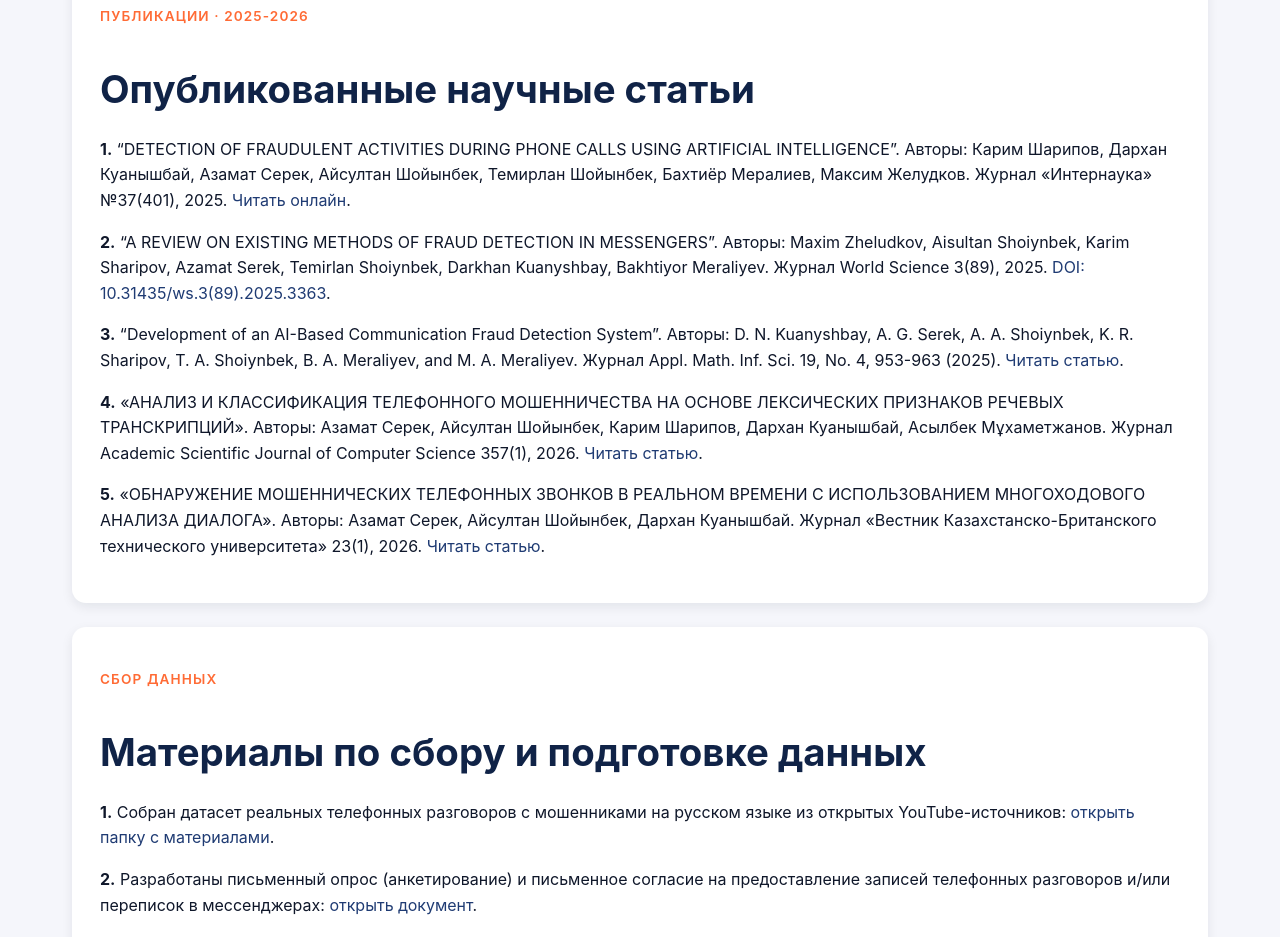
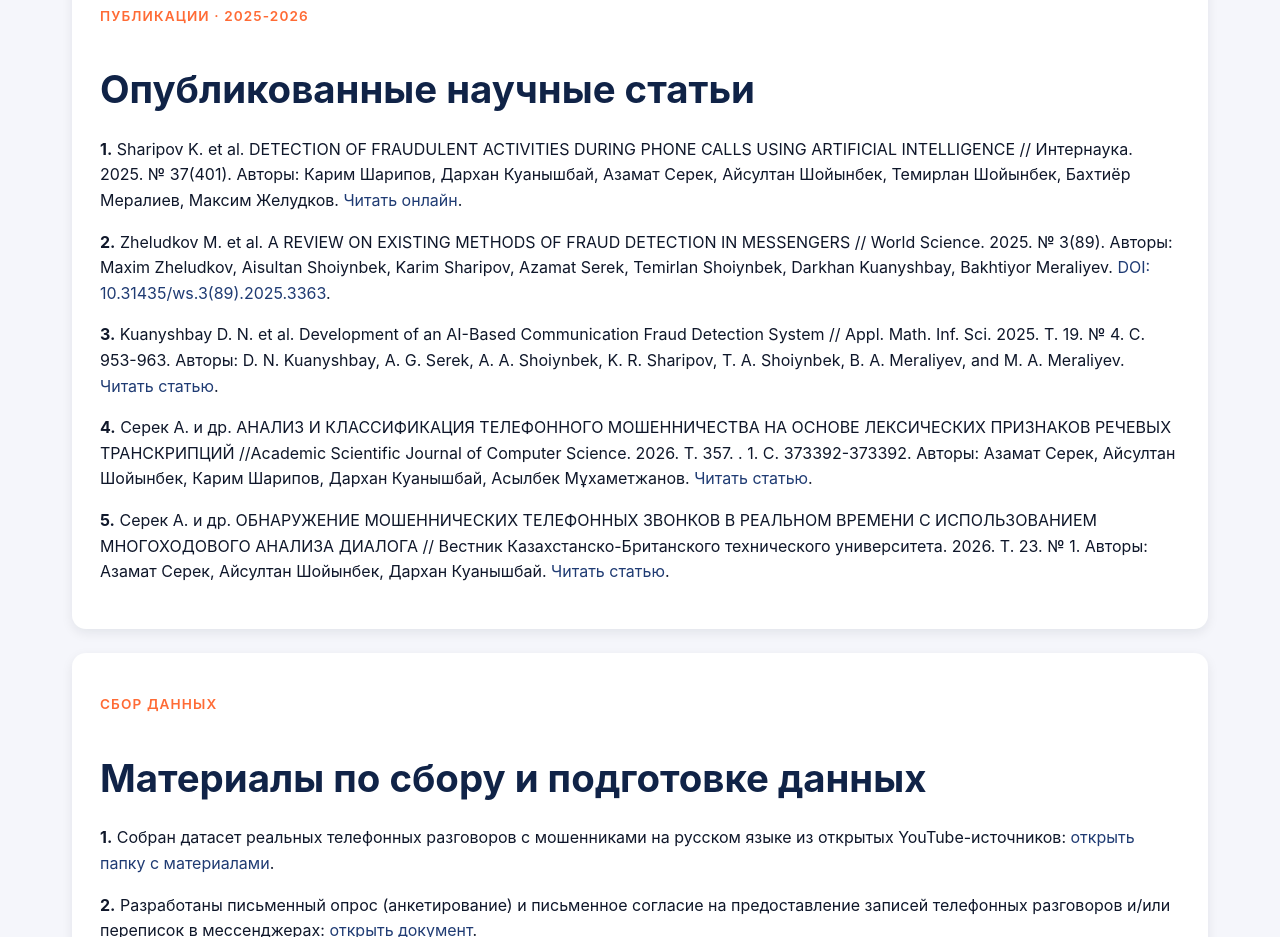
Before and after one commit to TimShoiyn/kmu-fraud-detection-project, a plain HTML site: page blog.html in a window 1280 px wide. Shown: the part 800-1737 px from the top of the page. Drawn offline with Linux system fonts and the light colour scheme.

Commit message:
цитирование по госту

```diff
--- a/blog.html
+++ b/blog.html
@@ -53,11 +53,11 @@
                 <article class="news-item">
                     <p class="category">Публикации · 2025-2026</p>
                     <h2 class="section-title">Опубликованные научные статьи</h2>
-                    <p><strong>1.</strong> “DETECTION OF FRAUDULENT ACTIVITIES DURING PHONE CALLS USING ARTIFICIAL INTELLIGENCE”. Авторы: Карим Шарипов, Дархан Куанышбай, Азамат Серек, Айсултан Шойынбек, Темирлан Шойынбек, Бахтиёр Мералиев, Максим Желудков. Журнал «Интернаука» №37(401), 2025. <a href="https://www.internauka.org/journal/science/internauka/401" target="_blank" rel="noopener">Читать онлайн</a>.</p>
-                    <p><strong>2.</strong> “A REVIEW ON EXISTING METHODS OF FRAUD DETECTION IN MESSENGERS”. Авторы: Maxim Zheludkov, Aisultan Shoiynbek, Karim Sharipov, Azamat Serek, Temirlan Shoiynbek, Darkhan Kuanyshbay, Bakhtiyor Meraliyev. Журнал World Science 3(89), 2025. <a href="https://doi.org/10.31435/ws.3(89).2025.3363" target="_blank" rel="noopener">DOI: 10.31435/ws.3(89).2025.3363</a>.</p>
-                    <p><strong>3.</strong> “Development of an AI-Based Communication Fraud Detection System”. Авторы: D. N. Kuanyshbay, A. G. Serek, A. A. Shoiynbek, K. R. Sharipov, T. A. Shoiynbek, B. A. Meraliyev, and M. A. Meraliyev. Журнал Appl. Math. Inf. Sci. 19, No. 4, 953-963 (2025). <a href="https://www.naturalspublishing.com/files/published/60314r14n214ng.pdf" target="_blank" rel="noopener">Читать статью</a>.</p>
-                    <p><strong>4.</strong> «АНАЛИЗ И КЛАССИФИКАЦИЯ ТЕЛЕФОННОГО МОШЕННИЧЕСТВА НА ОСНОВЕ ЛЕКСИЧЕСКИХ ПРИЗНАКОВ РЕЧЕВЫХ ТРАНСКРИПЦИЙ». Авторы: Азамат Серек, Айсултан Шойынбек, Карим Шарипов, Дархан Куанышбай, Асылбек Мұхаметжанов. Журнал Academic Scientific Journal of Computer Science 357(1), 2026. <a href="https://journals.nauka-nanrk.kz/physics-mathematics/article/view/8240" target="_blank" rel="noopener">Читать статью</a>.</p>
-                    <p><strong>5.</strong> «ОБНАРУЖЕНИЕ МОШЕННИЧЕСКИХ ТЕЛЕФОННЫХ ЗВОНКОВ В РЕАЛЬНОМ ВРЕМЕНИ С ИСПОЛЬЗОВАНИЕМ МНОГОХОДОВОГО АНАЛИЗА ДИАЛОГА». Авторы: Азамат Серек, Айсултан Шойынбек, Дархан Куанышбай. Журнал «Вестник Казахстанско-Британского технического университета» 23(1), 2026. <a href="https://vestnik.kbtu.edu.kz/jour/article/view/2511" target="_blank" rel="noopener">Читать статью</a>.</p>
+                    <p><strong>1.</strong> Sharipov K. et al. DETECTION OF FRAUDULENT ACTIVITIES DURING PHONE CALLS USING ARTIFICIAL INTELLIGENCE // Интернаука. 2025. № 37(401). Авторы: Карим Шарипов, Дархан Куанышбай, Азамат Серек, Айсултан Шойынбек, Темирлан Шойынбек, Бахтиёр Мералиев, Максим Желудков. <a href="https://www.internauka.org/journal/science/internauka/401" target="_blank" rel="noopener">Читать онлайн</a>.</p>
+                    <p><strong>2.</strong> Zheludkov M. et al. A REVIEW ON EXISTING METHODS OF FRAUD DETECTION IN MESSENGERS // World Science. 2025. № 3(89). Авторы: Maxim Zheludkov, Aisultan Shoiynbek, Karim Sharipov, Azamat Serek, Temirlan Shoiynbek, Darkhan Kuanyshbay, Bakhtiyor Meraliyev. <a href="https://doi.org/10.31435/ws.3(89).2025.3363" target="_blank" rel="noopener">DOI: 10.31435/ws.3(89).2025.3363</a>.</p>
+                    <p><strong>3.</strong> Kuanyshbay D. N. et al. Development of an AI-Based Communication Fraud Detection System // Appl. Math. Inf. Sci. 2025. Т. 19. № 4. С. 953-963. Авторы: D. N. Kuanyshbay, A. G. Serek, A. A. Shoiynbek, K. R. Sharipov, T. A. Shoiynbek, B. A. Meraliyev, and M. A. Meraliyev. <a href="https://www.naturalspublishing.com/files/published/60314r14n214ng.pdf" target="_blank" rel="noopener">Читать статью</a>.</p>
+                    <p><strong>4.</strong> Серек А. и др. АНАЛИЗ И КЛАССИФИКАЦИЯ ТЕЛЕФОННОГО МОШЕННИЧЕСТВА НА ОСНОВЕ ЛЕКСИЧЕСКИХ ПРИЗНАКОВ РЕЧЕВЫХ ТРАНСКРИПЦИЙ //Academic Scientific Journal of Computer Science. 2026. Т. 357. . 1. С. 373392-373392. Авторы: Азамат Серек, Айсултан Шойынбек, Карим Шарипов, Дархан Куанышбай, Асылбек Мұхаметжанов. <a href="https://journals.nauka-nanrk.kz/physics-mathematics/article/view/8240" target="_blank" rel="noopener">Читать статью</a>.</p>
+                    <p><strong>5.</strong> Серек А. и др. ОБНАРУЖЕНИЕ МОШЕННИЧЕСКИХ ТЕЛЕФОННЫХ ЗВОНКОВ В РЕАЛЬНОМ ВРЕМЕНИ С ИСПОЛЬЗОВАНИЕМ МНОГОХОДОВОГО АНАЛИЗА ДИАЛОГА // Вестник Казахстанско-Британского технического университета. 2026. Т. 23. № 1. Авторы: Азамат Серек, Айсултан Шойынбек, Дархан Куанышбай. <a href="https://vestnik.kbtu.edu.kz/jour/article/view/2511" target="_blank" rel="noopener">Читать статью</a>.</p>
                 </article>
 
                 <article class="news-item">
```
